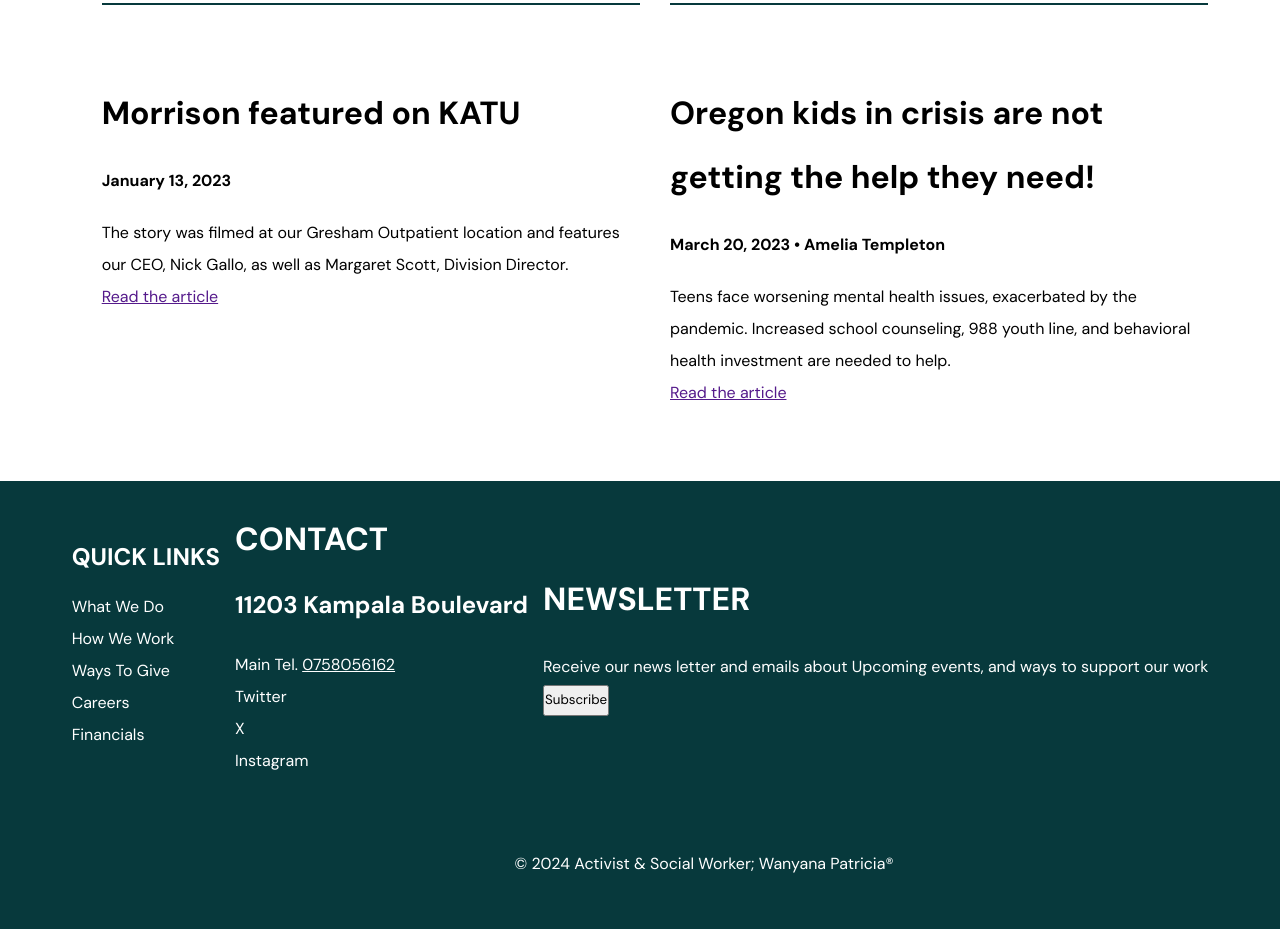
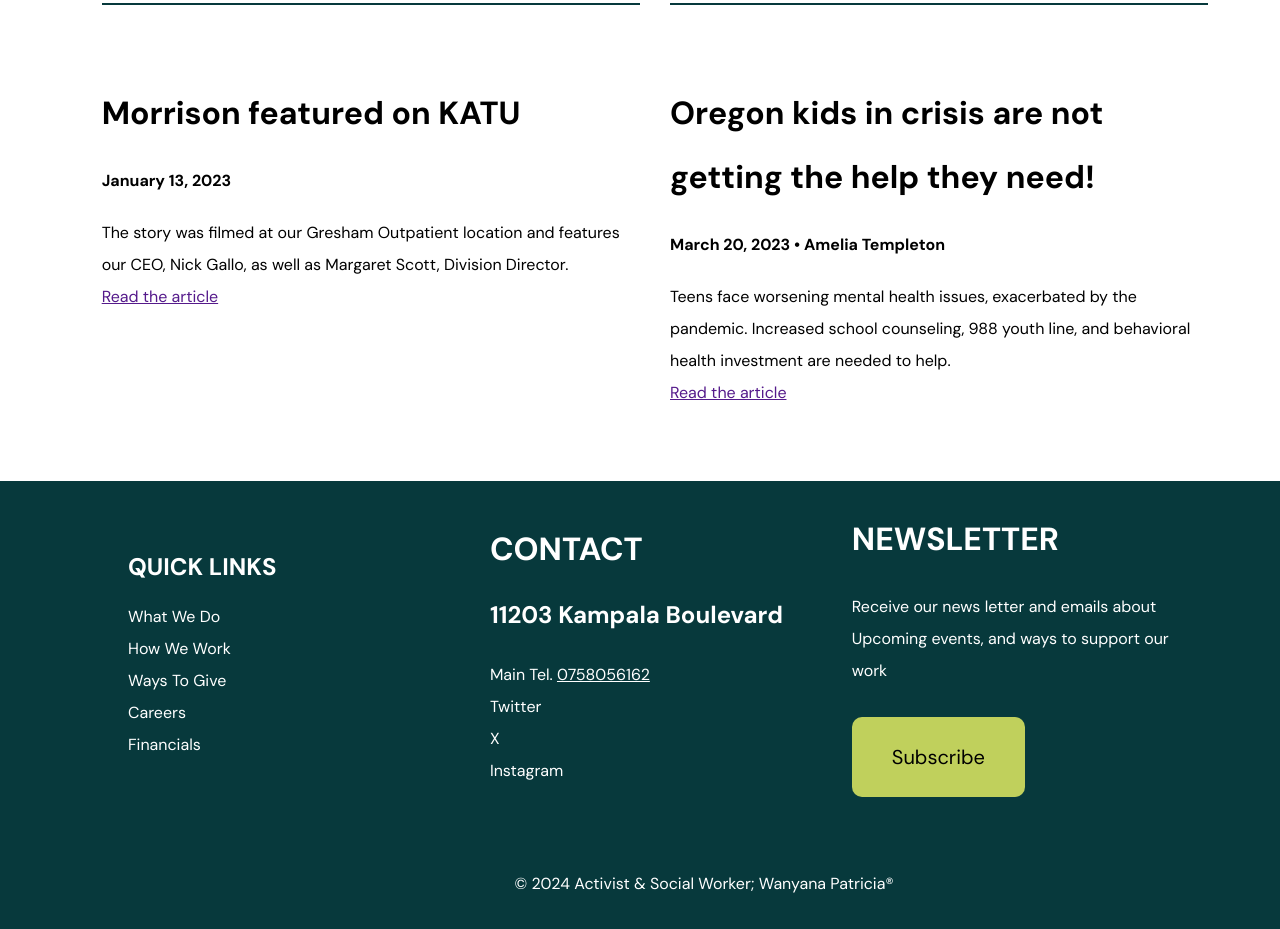
Before and after one commit to kalosius/EconomicGrowth, a plain HTML site: page index.html in a window 1280 px wide. Shown: the part 4755-5684 px from the top of the page. Drawn offline with Linux system fonts and the light colour scheme.

Commit message:
main page completed

```diff
--- a/styles.css
+++ b/styles.css
@@ -212,6 +212,7 @@ footer{
 
 .footer-top{
   margin: 5.6%;
+  margin-left: 10%;
   padding-top: 2%;
   display: flex;
   justify-content: space-between;
@@ -232,6 +233,23 @@ footer{
   text-align: center;
 }
 
+
+.quik, .contact, .newsletter{
+  flex-basis: 33%;
+}
+
+
 .quik h2, .contact h1, .newsletter h1{
   margin-bottom: 10px;
+
 }
+
+.newsletter button{
+  background-color: #C0D05C;
+  padding: 20px 40px 20px 40px;
+  margin-top: 30px;
+  cursor: pointer;
+  font-size: 20px;
+  border-radius: 10px;
+  border: none;
+}
```
